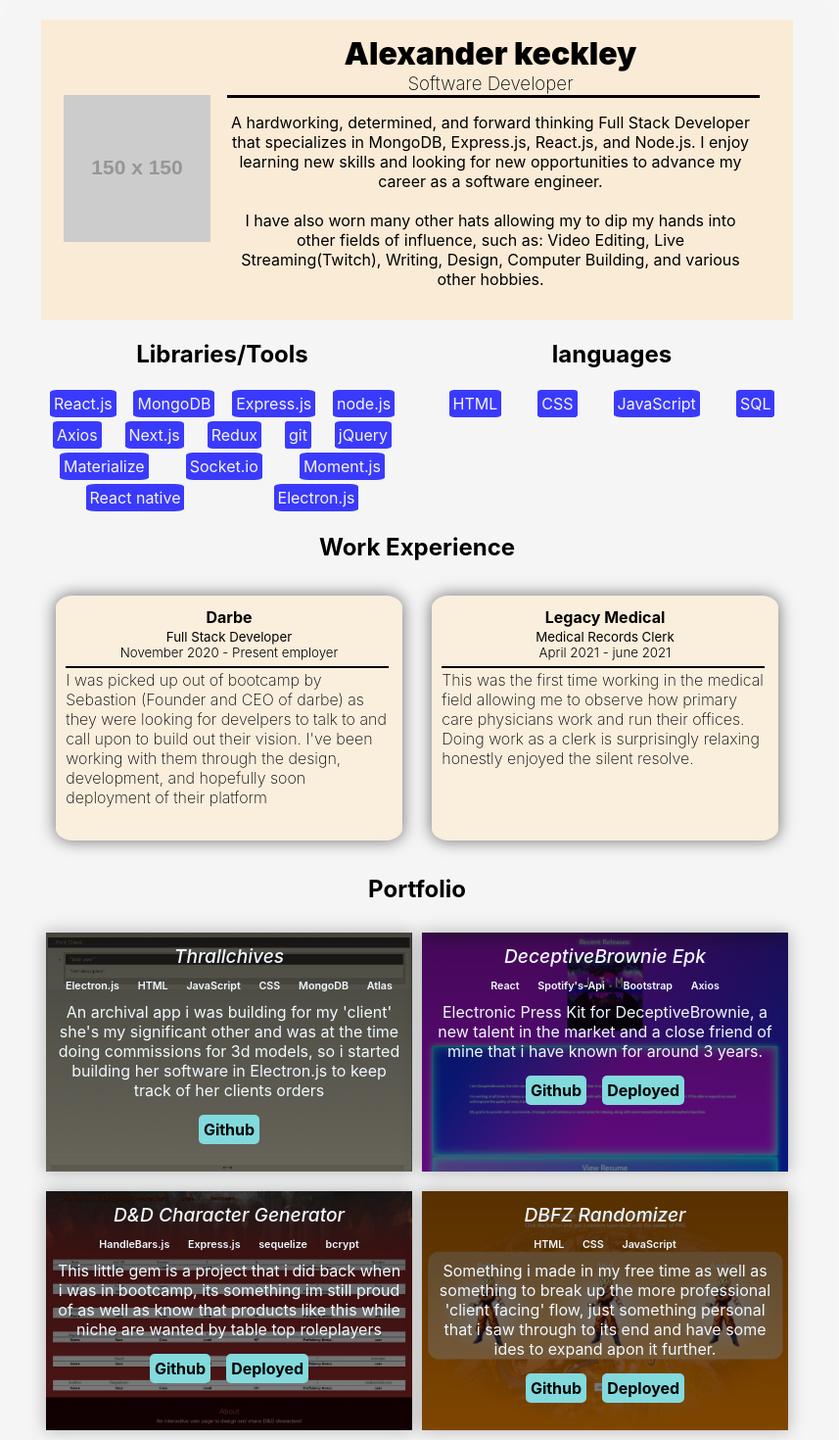
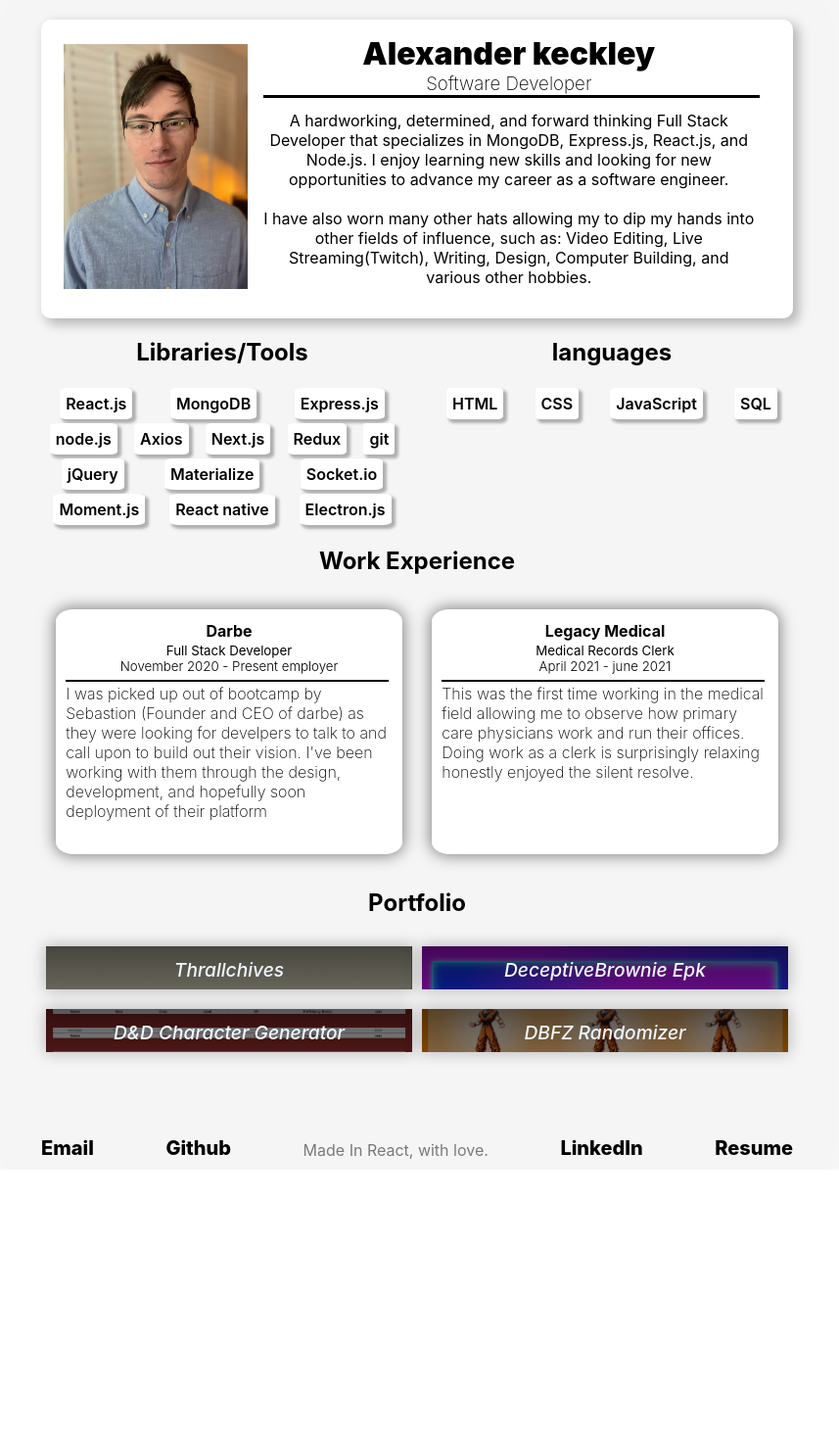
Before and after one commit to Drkeck/Drkeck.github.io, a React (Create React App) app: page / in a window 1280 px wide. Shown: the top 1470 px of the page at 98% size, without its empty margins (214-1071 px from the left). After the commit the page ends 1194 px from the top, so only its background shows below. Built offline with nearby package versions, Linux system fonts and the light colour scheme.

Commit message:
added my photo to the profile section and made some small adjustments for the portfolio

```diff
--- a/src/Components/Bio/index.css
+++ b/src/Components/Bio/index.css
@@ -2,13 +2,16 @@
     display: flex;
     flex-direction: row;
     align-items: center;
-    background-color: antiquewhite;
+    background-color: white;
     margin: 20px 0 0 0;
     padding: 2% 3%;
+    border-radius: 10px;
+    box-shadow: 5px 5px 12px 1px rgba(0, 0, 0, 0.26);
 }
 
 .profile {
     margin: auto;
+    max-height: 250px;
 }
 
 .name {
--- a/src/Components/Bio/index.js
+++ b/src/Components/Bio/index.js
@@ -1,11 +1,12 @@
 import "./index.css"
+import {profile} from "../../assets"
 
 function Bio() {
 
     return(
         <div className="container-bio">
             <div>
-                <img src="https://via.placeholder.com/150" className="profile" alt="Profile"></img>
+                <img src={profile} className="profile" alt="Profile"></img>
             </div>
             <div>
                 <h1 className="name">Alexander keckley</h1>
--- a/src/Components/Portfolio/index.css
+++ b/src/Components/Portfolio/index.css
@@ -7,10 +7,11 @@
 .card-port {
     color: aliceblue;
     margin: 10px 5px;
-    background-color: rgba(255, 235, 205, 0.5);
     width: 374px;
-    height: 244px;
+    height: 44px;
     box-shadow: 0em 0em 1em 1px rgba(0, 0, 0, 0.25);
+    transition: 1s;
+    overflow: hidden;
 }
 
 .card-name {
@@ -71,6 +72,6 @@
     color: black;
 }
 
-/* .card-port:hover {
-
-} */
+.card-port:hover {
+    height: 244px;
+}
--- a/src/Components/TechKnowledge/index.css
+++ b/src/Components/TechKnowledge/index.css
@@ -15,10 +15,13 @@
 }
 
 .tek-text, .lang-text {
-    background-color: rgba(0, 0, 255, 0.76);
-    padding: 4px;
-    color: whitesmoke;
+    background-color: white;
+    padding: 6px;
+    color: black;
+    font-weight: 600;
     border-radius: 10%;
+    box-shadow: 3px 3px 3px 1px rgba(0, 0, 0, 0.288);
+    pointer-events: none;
 }
 
 .tek-text {
--- a/src/Components/WorkExperience/index.css
+++ b/src/Components/WorkExperience/index.css
@@ -4,7 +4,7 @@
 }
 
 .card-long {
-    background-color: rgba(255, 235, 205, 0.582);
+    background-color: white;
     border-radius: 5%;
     box-shadow: 0em 0em 1em 1px rgba(0, 0, 0, 0.5);
     padding: 10px;
--- a/src/assets/index.js
+++ b/src/assets/index.js
@@ -0,0 +1,3 @@
+import profile from "./img/5.jpg"
+
+export {profile}
```
Also changed, not shown: src/assets/img/5.jpg (added).
